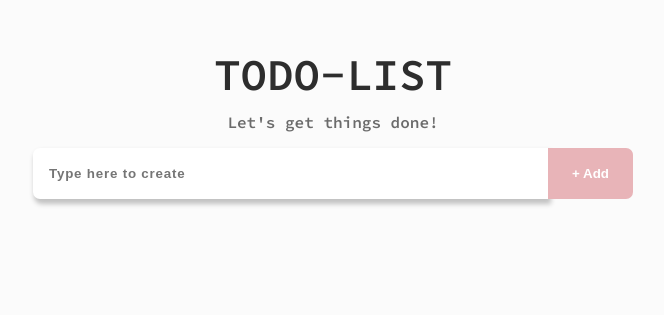
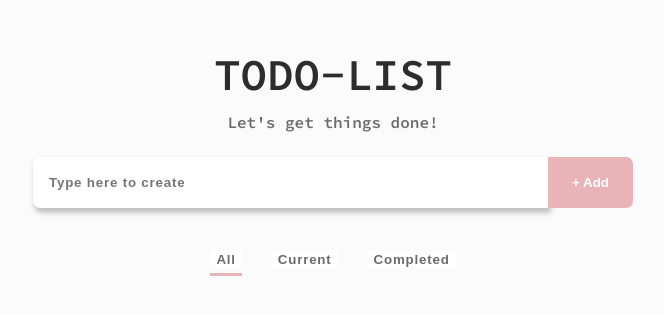
Before and after one commit to chloemk/vue-todo, a Vue app: page / in a window 1280 px wide. Shown: the part 103-418 px from the top of the page, without its empty margins (307-971 px from the left). Built offline with nearby package versions, Linux system fonts and the light colour scheme.

Commit message:
Feat: nav bar created

```diff
--- a/src/App.vue
+++ b/src/App.vue
@@ -10,6 +10,19 @@
 			/>
 			<button class="new-task-button">+ Add</button>
 		</div>
+		<nav>
+			<ul class="tab-wrapper">
+				<li class="tab-item is-active">
+					<button class="tab-button">All</button>
+				</li>
+				<li class="tab-item">
+					<button class="tab-button">Current</button>
+				</li>
+				<li class="tab-item">
+					<button class="tab-button">Completed</button>
+				</li>
+			</ul>
+		</nav>
 	</main>
 </template>
 
@@ -73,5 +86,35 @@ html {
 	color: #6b6b6b;
 	margin-top: 0;
 	text-align: center;
+	margin-bottom: 25px;
+}
+
+.tab-wrapper {
+	display: flex;
+	list-style: none;
+	justify-content: center;
+	padding: 0;
+	margin: 40px 0;
+}
+
+.tab-item {
+	margin: 0 15px;
+}
+
+.tab-button {
+	border: 0;
+	background-color: #fff;
+	color: #6b6b6b;
+	font-weight: bold;
+	letter-spacing: 0.8px;
+}
+
+.tab-button:hover {
+	cursor: pointer;
+}
+
+.tab-item.is-active {
+	border-bottom: 3px solid #e8b4b8;
+	padding-bottom: 5px;
 }
 </style>
```
